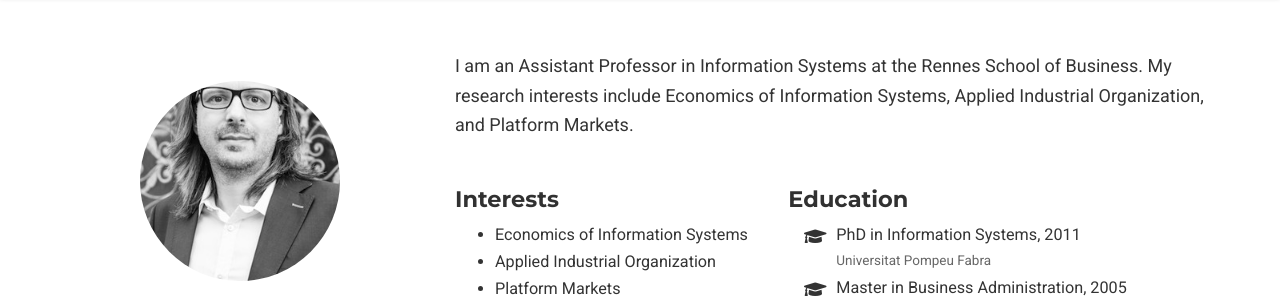
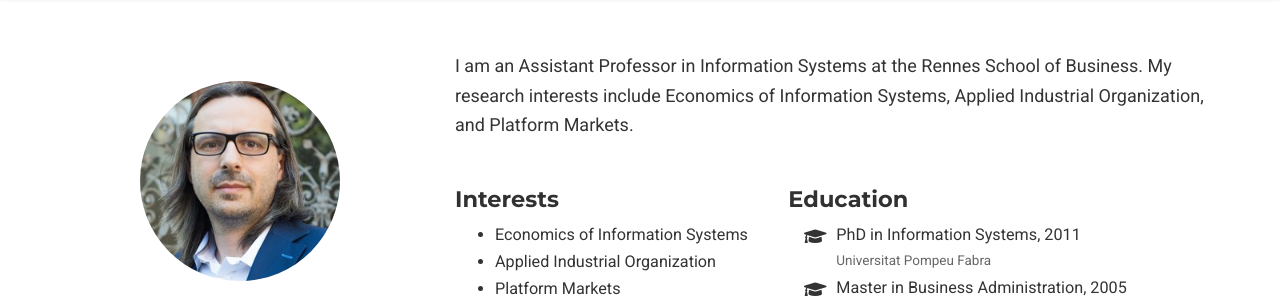
Before and after one commit to batikas/batikas.github.io, a plain HTML site: page authors/admin/index.html in a window 1280 px wide. Shown: the part 73-371 px from the top of the page. Drawn offline with nearby package versions, Linux system fonts and the light colour scheme; a script that the page names is missing; some icons are missing.

Commit message:
Add Photo

```diff
--- a/authors/admin/index.html
+++ b/authors/admin/index.html
@@ -417,7 +417,7 @@
 
 
 
-      <img class="portrait" src="/authors/admin/avatar_hu79d4a62c455f55135bdd88701c4da40e_93616_250x250_fill_q90_lanczos_center.jpg" alt="Avatar">
+      <img class="portrait" src="/authors/admin/avatar_hu27a35374fbcb5d01419297df06472c96_6448309_250x250_fill_q90_lanczos_center.jpg" alt="Avatar">
 
 
       <div class="portrait-title">
```
Also changed, not shown: index.html (+1 -1 lines), authors/admin/avatar_hu27a35374fbcb5d01419297df06472c96_6448309_250x250_fill_q90_lanczos_center.jpg (added), 3 other files.
